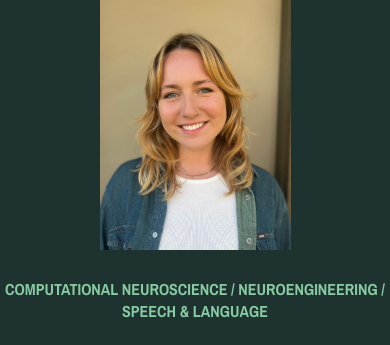
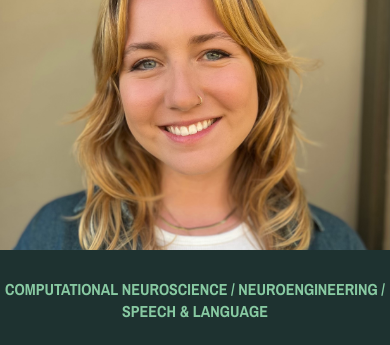
Before and after one commit to laurenostrowski/personal-website, a plain HTML site: page index.html in a window 390 px wide. Shown: the top 345 px of the page. Drawn offline with nearby package versions, Linux system fonts and the light colour scheme.

Commit message:
Update index.html

```diff
--- a/index.html
+++ b/index.html
@@ -98,7 +98,7 @@
         flex: none;
         width: 100%;
         height: 250px;
-        background: url('headshot_2024.jpg') center/contain no-repeat;
+        background: url('headshot_2024.jpg') center/cover no-repeat;
         }
       .right {
         flex: none;
```
